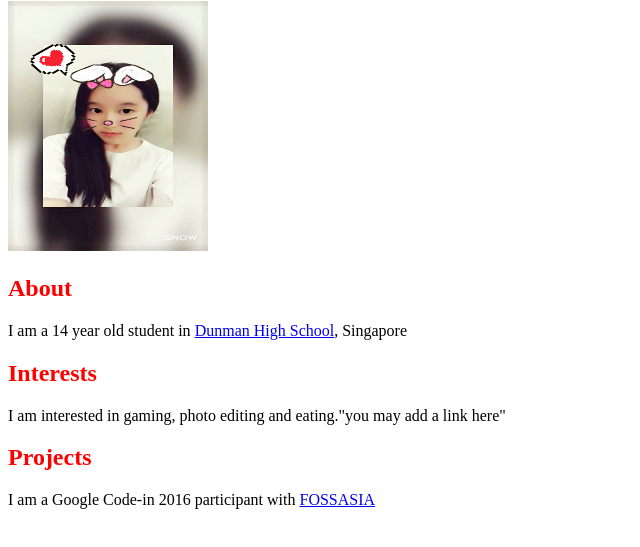
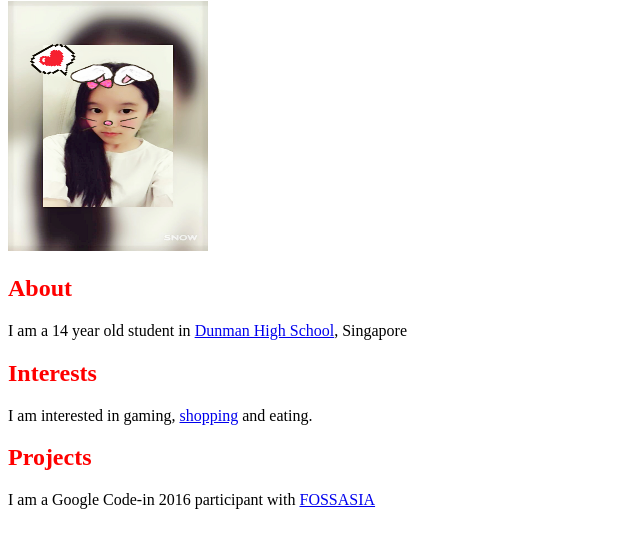
Before and after one commit to dhs17y2idutingxue/dhs17y2idutingxue.github.io, a plain HTML site: page index.html in a window 1280 px wide. Shown: the part 79-626 px from the top of the page, without its empty margins (0-640 px from the left). Drawn offline with Linux system fonts and the light colour scheme.

Commit message:
Update index.html

```diff
--- a/index.html
+++ b/index.html
@@ -10,7 +10,7 @@
     <h2>About</h2>
     <p>I am a 14 year old student in <a href="http://dunmanhigh.moe.edu.sg/wp-content/uploads/website/index.html">Dunman High School</a>, Singapore</p>
     <h2>Interests</h2>
-    <p>I am interested in gaming, photo editing and eating."you may add a link here"</p>
+    <p>I am interested in gaming, <a href="https://world.taobao.com/">shopping</a> and eating.</p>
     <h2>Projects</h2>
     <p> I am a Google Code-in 2016 participant with <a href="http://fossasia.org">FOSSASIA</a></p>
 
```
